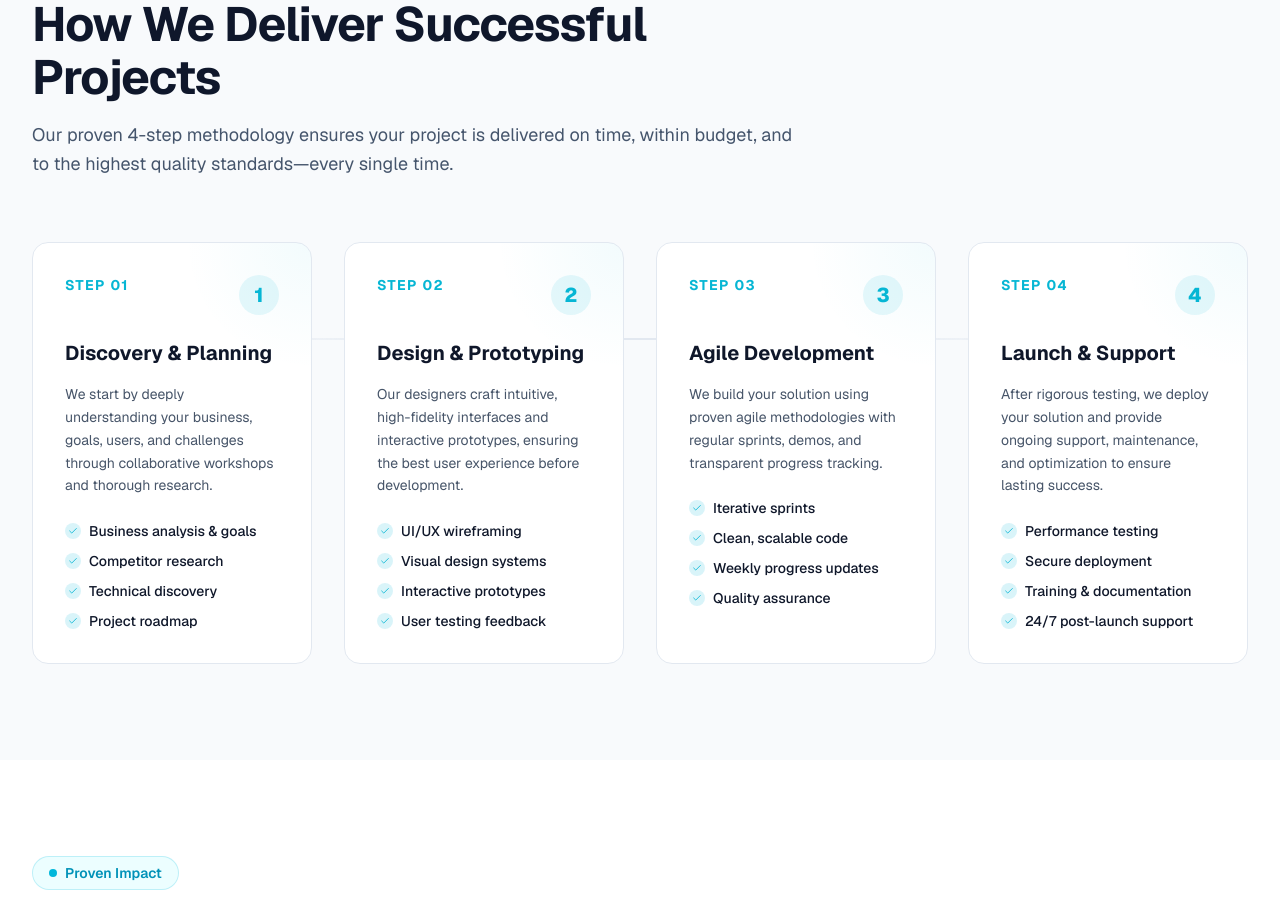
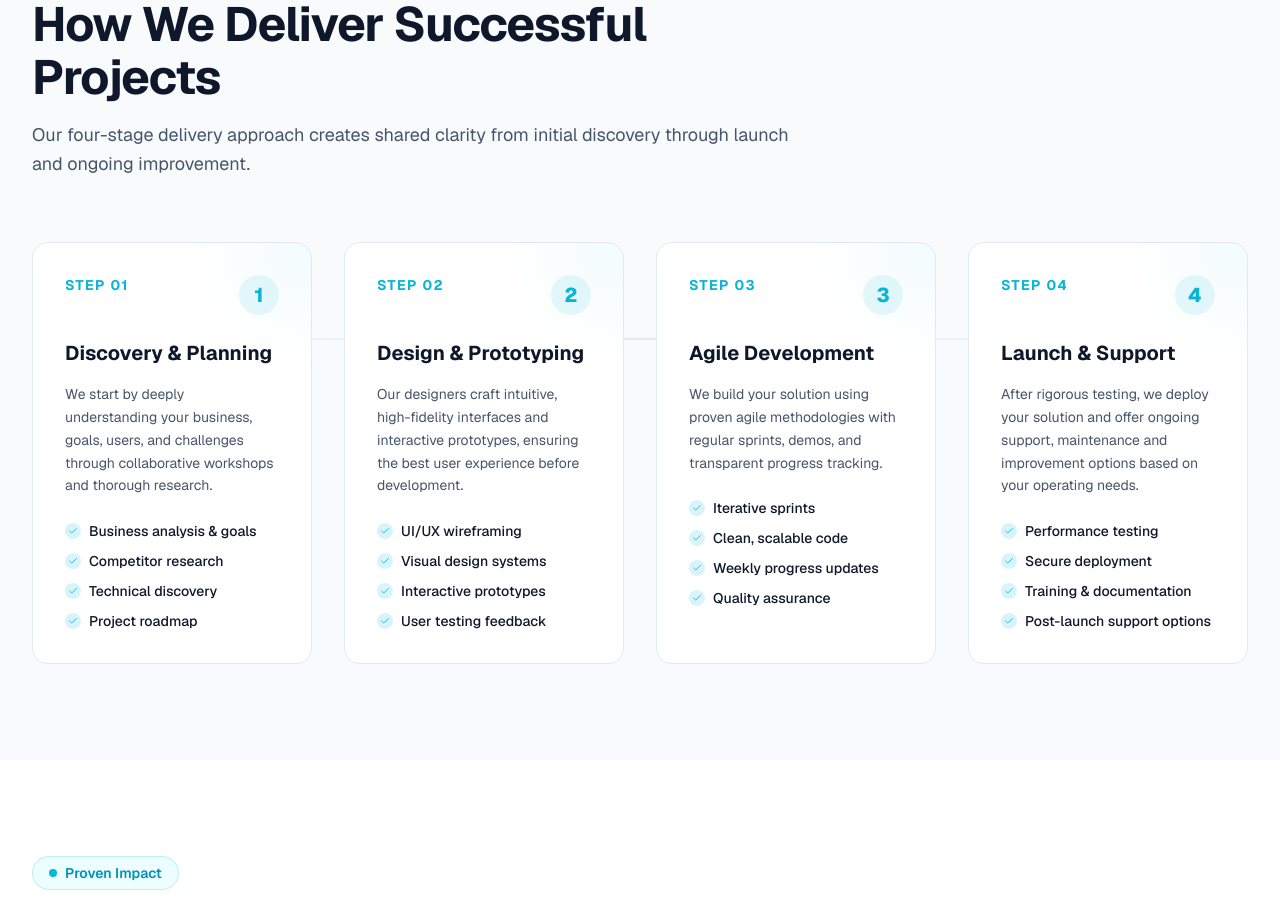
Before and after one commit to mayank-207/ValoSync-Global, a Next.js app: page / in a window 1280 px wide. Shown: the part 4460-5372 px from the top of the page. Built offline with nearby package versions, Linux system fonts and the light colour scheme.

Commit message:
Refine delivery process messaging

```diff
--- a/components/sections/ProcessSection.tsx
+++ b/components/sections/ProcessSection.tsx
@@ -42,12 +42,12 @@ const processSteps = [
     step: "04",
     title: "Launch & Support",
     description:
-      "After rigorous testing, we deploy your solution and provide ongoing support, maintenance, and optimization to ensure lasting success.",
+      "After rigorous testing, we deploy your solution and offer ongoing support, maintenance and improvement options based on your operating needs.",
     highlights: [
       "Performance testing",
       "Secure deployment",
       "Training & documentation",
-      "24/7 post-launch support",
+      "Post-launch support options",
     ],
   },
 ];
@@ -63,7 +63,7 @@ export default function ProcessSection() {
         <SectionHeading
           eyebrow="Our Process"
           title="How We Deliver Successful Projects"
-          description="Our proven 4-step methodology ensures your project is delivered on time, within budget, and to the highest quality standards—every single time."
+          description="Our four-stage delivery approach creates shared clarity from initial discovery through launch and ongoing improvement."
           className="mb-16"
         />
 
```
